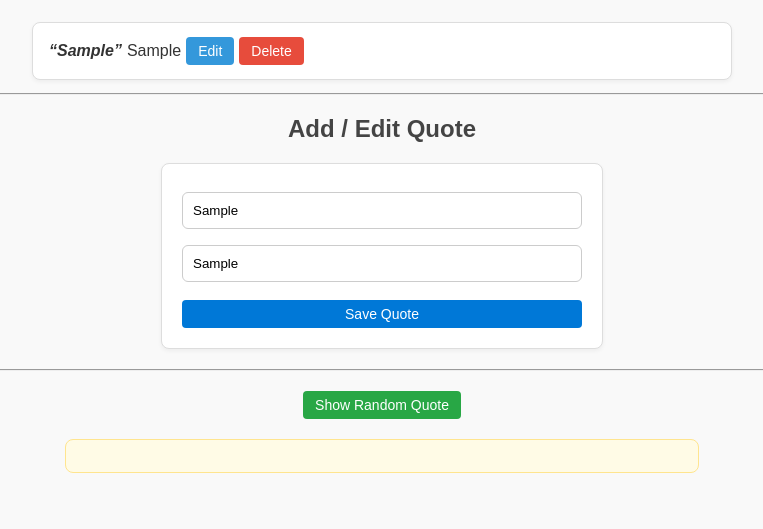
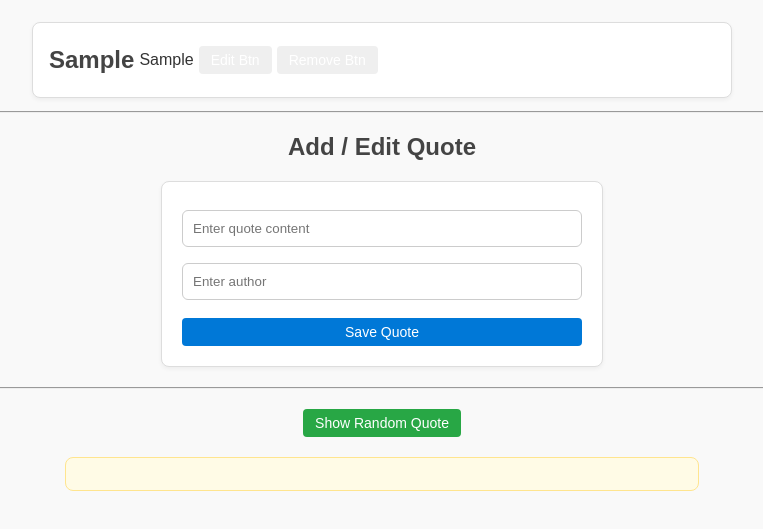
Before and after one commit to GodzK/int151-self-practice-week6-10, a plain HTML site: page 1-Miracle/starter/index.html in a window 1280 px wide. Both pictures are taken after typing "Sample", "Sample" into the empty fields and a click on the button "Save Quote". Shown: the part 61-590 px from the top of the page, without its empty margins (258-1021 px from the left). Drawn offline with Linux system fonts and the light colour scheme.

Commit message:
finish a dom control

```diff
--- a/1-Miracle/starter/ui.js
+++ b/1-Miracle/starter/ui.js
@@ -1,77 +1,72 @@
-// Lesson 3 - Events Starter
+let quotes = []
+let id = 0
+let editing = null
+const quoteList = document.getElementById("quote-list")
 
-// let quotes = []
+const form = document.getElementById("quoteForm")
 
-// Select DOM elements
-const quoteList = document.getElementById("quote-list")
-const form =document.getElementById("quoteForm")
-const contentInput = document.getElementById('content');
-const authorInput = document.getElementById('author');
-const idInput = document.getElementById('quoteId');
-const randomBtn = document.getElementById('randomBtn');
-const randomDisplay = document.getElementById('randomQuoteDisplay');
+const inputContent = document.getElementById("content")
+
+const inputAuthor = document.getElementById("author")
 
 
-function createQuoteElement(quote) {
-  const div = document.createElement("div")
-  div.dataset.id = quote.id
-  const content = document.createElement("p")
-  content.textContent = quote.content
-  const author = document.createElement("p")
-  author.textContent = quote.author
-  const editBtn = document.createElement("button")
-  editBtn.textContent = "Edit"
-  editBtn.className = "edit-btn"
-  editBtn.dataset.id = quote.id
-  const deleteBtn = document.createElement("button")
-  deleteBtn.textContent = "Delete"
-  deleteBtn.className = "delete-btn"
-  deleteBtn.dataset.id = quote.id
-  div.append(content,author , editBtn , deleteBtn)
-  return div
-  // a quote element example
-  //<section id="quote-list">
-  //  <div data-id="1">
-  //    <p>Confidence comes from discipline and training</p>
-  //    <p>Robert</p>
-  //    <button class="edit-btn" data-id="1">
-  //      Edit
-  //    </button>
-  //    <button class="delete-btn" data-id="1">
-  //      Delete
-  //    </button>
-  //  </div>
-  // </section>
+form.addEventListener("submit" , (event)=>{
+  event.preventDefault();
+  let content = inputContent.value
+  let author = inputAuthor.value
+
+  if (editing !== null) {
+    editQuote(editing,content,author )
+    editing = null
+  }
+  else{
+    let quote = {id : id++ , author , content}
+    quotes.push(quote)
+    inputContent.value = ""
+    inputAuthor.value = ""
+    fetchDom()
+  }
+
+})
+
+
+function fetchDom() {
+  quoteList.innerHTML = ""
+  quotes.forEach((e) =>{
+    const div = document.createElement("div")
+    div.dataset.id = e.id
+    const p = document.createElement('p')
+    p.textContent = e.content
+    const h2 = document.createElement("h2")
+    h2.textContent = e.author
+    const EditBtn = document.createElement("button")
+    EditBtn.dataset.id = e.id
+    EditBtn.textContent = "Edit Btn"
+    EditBtn.addEventListener("click" ,()=>{
+      inputContent.value = e.content
+      inputAuthor.value = e.author
+      editing = e.id
+    })
+    const RemoveBtn = document.createElement("button")
+    RemoveBtn.dataset.id = e.id
+    RemoveBtn.textContent = "Remove Btn"
+    RemoveBtn.addEventListener("click" ,()=>{
+      removeBtn(e.id)
+    })
+    div.append(h2,p,EditBtn , RemoveBtn)
+    quoteList.appendChild(div)
+  })
 }
 
-// Add, edit, delete quote functions
 
-function addQuoteToDOM(quote) {
-  const el = createQuoteElement(quote)
-  quoteList.appendChild(el)
+function editQuote(id , content , author ) {
+    const quote = quotes.find(e => e.id == id)
+    quote.content = content
+    quote.author = author
+    fetchDom()
 }
-function updateQuoteInDOM(quote) {}
-function deleteQuoteFromDOM(id) {}
-function renderQuotes() {}
-function showRandomQuote() {}
-// Event listeners for form submission, edit, and delete clicks
-
-
-form.addEventListener('submit', handleFormSubmit)
-
-// ต้องเขียนฟังก์ชันเพื่อจัดการการ Submit โดยเฉพาะ
-function handleFormSubmit(event) {
-    event.preventDefault(); // ป้องกันการรีโหลดหน้าจอ
-
-    // ต้องดึงค่าจาก form inputs มาสร้าง quote object ก่อน
-    const newQuote = {
-        id: Date.now(), // ใช้ ID ชั่วคราว หรือ import ID จากไฟล์ 2
-        content: contentInput.value,
-        author: authorInput.value
-    };
-
-    // เรียกฟังก์ชันเพิ่มเข้า DOM
-    addQuoteToDOM(newQuote);
-
-    // ต้องมีการเรียกใช้ฟังก์ชัน addQuote(content, author) จากไฟล์ 2 ด้วย
+function removeBtn(id) {
+  quotes = quotes.filter(e => e.id !== id)
+  fetchDom()
 }
+fetchDom()
```
Also changed, not shown: 1-Miracle/starter/index.html (+0 -4 lines).
